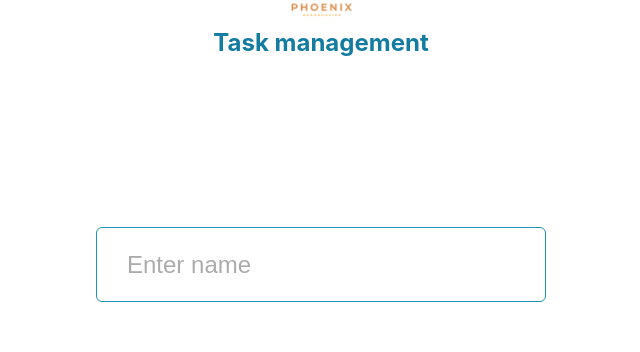
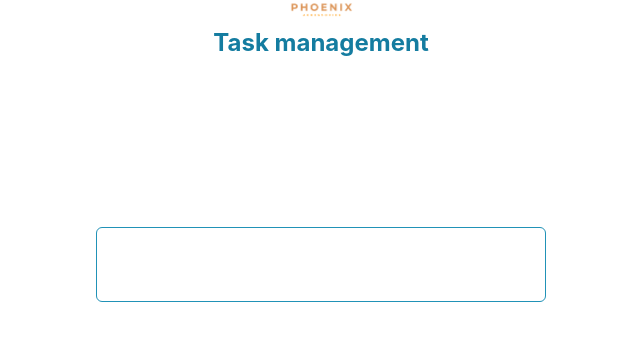
Before and after one commit to ShadmanShafi/project-management-2, a React (Create React App) app: page / in a window 1280 px wide. Shown: the part 182-534 px from the top of the page, without its empty margins (319-959 px from the left). Built offline with nearby package versions, Linux system fonts and the light colour scheme.

Commit message:
Implemented Home input using Formik correctly

```diff
--- a/src/Components/Home.js
+++ b/src/Components/Home.js
@@ -1,33 +1,27 @@
 import React, { useState } from "react";
-// import { useDispatch } from "react-redux";
-// import { useNavigate } from "react-router-dom";
-import FormikContainer from "../Formik/FormikContainer";
-// import { userAdd } from "../Redux/User/actions";
+import { useDispatch } from "react-redux";
+import { useNavigate } from "react-router-dom";
+import { userAdd } from "../Redux/User/actions";
+import { Formik, Form } from "formik";
+import * as Yup from "yup";
+import FormikControl from "../Formik/FormikControl";
 
 export default function Home() {
-  // const [form, setForm] = useState({ name: "" });
-  // const [errors, setErrors] = useState([]);
-  // const dispatch = useDispatch();
-  // const navigate = useNavigate();
+  const navigate = useNavigate();
+  const dispatch = useDispatch();
 
-  // const onChangeInput = (e) => {
-  //   setForm({ ...form, [e.target.name]: e.target.value });
-  // };
+  const initialValues = {
+    name: "",
+  };
 
-  // const validate = () => {
-  //   if (!(form.name.trim().length > 0)) {
-  //     setErrors([{ msg: "*Name cannot be empty" }]);
-  //     return false;
-  //   }
-  //   return true;
-  // };
+  const validationSchema = Yup.object({
+    name: Yup.string().required("Required"),
+  });
 
-  // const onClickSubmit = () => {
-  //   if (validate()) {
-  //     dispatch(userAdd(form.name));
-  //     navigate("/dashboard");
-  //   }
-  // };
+  const onSubmit = (values) => {
+    dispatch(userAdd(values.name));
+    navigate("/dashboard");
+  };
 
   return (
     <div className="home">
@@ -37,21 +31,29 @@ export default function Home() {
         alt="logo"
       />
       <h2 className="home-title">Task management</h2>
-      <FormikContainer />
-      {/* <input
-        className="home-input"
-        type="text"
-        placeholder="Enter name"
-        name="name"
-        value={form.name}
-        onChange={onChangeInput}
-      />
-      {errors.map((error) => (
-        <div className="home-error-alert">{error.msg}</div>
-      ))}
-      <button className="home-btn" onClick={onClickSubmit}>
-        Submit
-      </button> */}
+      <Formik
+        initialValues={initialValues}
+        validationSchema={validationSchema}
+        onSubmit={onSubmit}
+      >
+        {(formik) => {
+          return (
+            <Form>
+              <div className="home">
+                <FormikControl
+                  className="home-input"
+                  control="input"
+                  type="text"
+                  name="name"
+                />
+                <button className="home-btn" type="submit">
+                  Submit
+                </button>
+              </div>
+            </Form>
+          );
+        }}
+      </Formik>
     </div>
   );
 }
--- a/src/Components/MemberAdd.js
+++ b/src/Components/MemberAdd.js
@@ -2,6 +2,7 @@ import { useNavigate } from "react-router-dom";
 import { useDispatch } from "react-redux";
 import { useState } from "react";
 import { memberAdd } from "../Redux/Members/actions";
+import FormikContainer from "../Formik/FormikContainer";
 
 export default function MemberAdd() {
   const navigate = useNavigate();
@@ -31,13 +32,14 @@ export default function MemberAdd() {
       <p className="dashboard-bold-text">Add member</p>
       <br />
       <br />
-      <textarea
+      <FormikContainer control='member-add' name='member' />
+      {/* <textarea
         className="task-add-name"
         placeholder="Enter Member Name"
         value={form.member}
         name="member"
         onChange={onChangeFormValue}
-      ></textarea>
+      ></textarea> */}
       <br />
       {!formIsValid && (
         <p className="home-error-alert">*Member Name is required</p>
--- a/src/Formik/FormikContainer.js
+++ b/src/Formik/FormikContainer.js
@@ -1,23 +1,39 @@
 import { Formik, Form } from "formik";
+import * as Yup from "yup";
 import FormikControl from "./FormikControl";
-import * as Yup from "yup";
 import { useNavigate } from "react-router-dom";
 import { useDispatch } from "react-redux/es/exports";
 import { userAdd } from "../Redux/User/actions";
 
 export default function FormikContainer() {
-  const navigate = useNavigate();
-  const dispatch = useDispatch();
+  const dropdownOptions = [
+    {key: 'Select an option', value: ''},
+    {key: 'Option 1', value: 'option1'},
+    {key: 'Option 2', value: 'option2'},
+    {key: 'Option 3', value: 'option3'},
+  ]
+  // console.log(props)
+  // const navigate = useNavigate();
+  // const dispatch = useDispatch();
   const initialValues = {
     name: "",
+    member: "",
+    title: "",
+    description: "",
+    selectOption: "",
   };
+
   const validationSchema = Yup.object({
     name: Yup.string().required("Required"),
+    member: Yup.string().required("Required"),
+    title: Yup.string().required("Required"),
   });
-  const onSubmit = (values) => {
-    dispatch(userAdd(values.name));
-    navigate("/dashboard");
-  };
+
+  const onSubmit = (values) => console.log("Form data", values);
+  // dispatch(userAdd(values.name));
+  // navigate("/dashboard");
+  // console.log("Saved data", JSON.parse(JSON.stringify(values)));
+
   return (
     <Formik
       initialValues={initialValues}
@@ -26,7 +42,10 @@ export default function FormikContainer() {
     >
       {(formik) => (
         <Form className="home">
-          <FormikControl control="home-input" type="text" name="name" />
+          <FormikControl control="input" type="text" label="Name" name="name" />
+          <FormikControl control="textarea" label='Description' name="description" />
+          <FormikControl control="select" label='Select a member' name="selectOption" options={dropdownOptions} />
+          <button type='submit'>Submit</button>
         </Form>
       )}
     </Formik>
--- a/src/Formik/FormikControl.js
+++ b/src/Formik/FormikControl.js
@@ -1,15 +1,18 @@
-import HomeInput from "./HomeInput";
+import Input from "./Input";
+import Select from "./Select";
+import Textarea from "./Textarea";
 
 export default function FormikControl(props) {
   const { control, ...rest } = props;
   switch (control) {
-    case "home-input":
-      return <HomeInput {...rest} />;
+    case "input":
+      return <Input {...rest} />;
     case "textarea":
+      return <Textarea {...rest} />;
     case "select":
+      return <Select {...rest} />;
 
     default:
       return null;
   }
-  return <div>FormikControl</div>;
 }
--- a/src/Formik/HomeInput.js
+++ b/src/Formik/Input.js
@@ -1,21 +1,22 @@
 import { Field, ErrorMessage } from "formik";
 import TextError from "./TextError";
 
-export default function HomeInput(props) {
+export default function Input(props) {
   const { label, name, ...rest } = props;
   return (
-    <div className="home">
+    <div className="">
+      <label htmlFor={name}>{label}</label>
       <Field
-        className="home-input"
+        // className="home-input"
         id={name}
         name={name}
         {...rest}
-        placeholder="Enter name"
+        // placeholder="Enter name"
       />
       <ErrorMessage name={name} component={TextError} />
-      <button className="home-btn" type="submit">
+      {/* <button className="home-btn" type="submit">
         Submit
-      </button>
+      </button> */}
     </div>
   );
 }
--- /dev/null
+++ b/src/Formik/Select.js
@@ -0,0 +1,21 @@
+import { Field, ErrorMessage } from "formik";
+import TextError from "./TextError";
+
+export default function Select(props) {
+  const { label, name, options, ...rest } = props;
+  return (
+    <div>
+      <label htmlFor={name}>{label}</label>
+      <Field as="select" id={name} name={name} {...rest}>
+        {options.map((option) => {
+          return (
+            <option key={option.value} value={option.value}>
+              {option.key}
+            </option>
+          );
+        })}
+      </Field>
+
+    </div>
+  );
+}
--- /dev/null
+++ b/src/Formik/Textarea.js
@@ -0,0 +1,13 @@
+import { Field, ErrorMessage } from "formik";
+import TextError from "./TextError";
+
+export default function Textarea(props) {
+  const { label, name, ...rest } = props;
+  return (
+    <div className="">
+      <label htmlFor={name}>{label}</label>
+      <Field as="textarea" id={name} name={name} {...rest} />
+      <ErrorMessage name={name} component={TextError} />
+    </div>
+  );
+}
```
